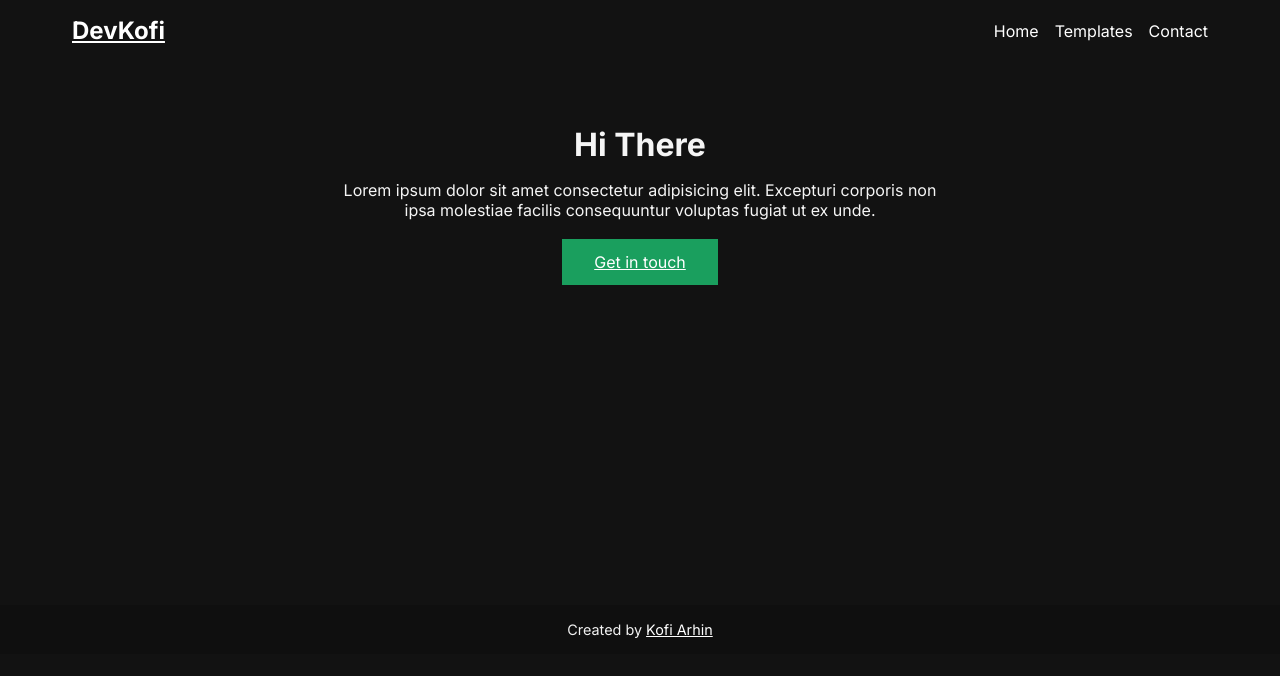
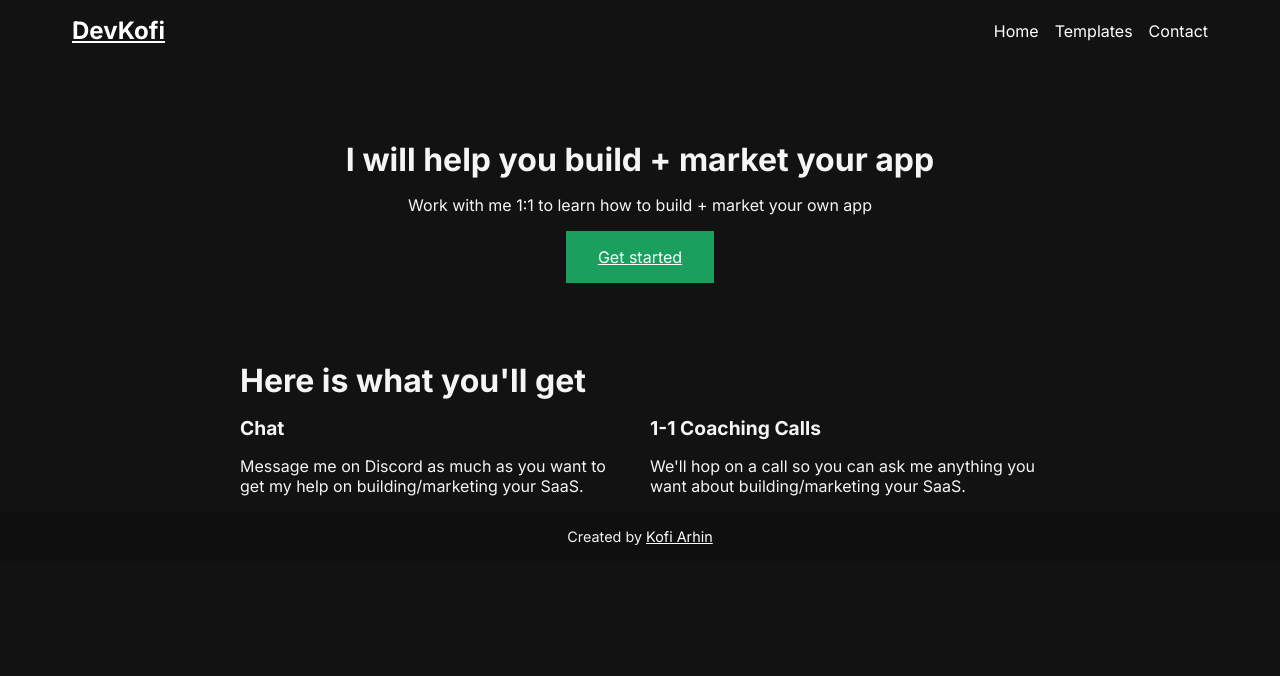
Before and after one commit to kofiarhin/devkofi, a React (Vite) app in the folder client/: page / in a window 1280 px wide. Shown: the top 676 px of the page. Built offline with nearby package versions, Linux system fonts and the light colour scheme.

Commit message:
changed layout

```diff
--- a/client/src/components/Landing/Landing.jsx
+++ b/client/src/components/Landing/Landing.jsx
@@ -5,13 +5,32 @@ import { Link } from "react-router-dom";
 const Landing = () => {
   return (
     <div id="landing">
-      <h1 className="heading">Hi There</h1>
-      <p>
-        Lorem ipsum dolor sit amet consectetur adipisicing elit. Excepturi
-        corporis non ipsa molestiae facilis consequuntur voluptas fugiat ut ex
-        unde.
-      </p>
-      <Link to="/contact">Get in touch</Link>
+      <div className="hero">
+        <h1 className="heading">I will help you build + market your app</h1>
+        <p>Work with me 1:1 to learn how to build + market your own app</p>
+        <Link to="/contact">Get started</Link>
+      </div>
+
+      <div className="services">
+        <h1 className="heading">Here is what you'll get</h1>
+        <div className="services-wrapper">
+          <div className="service-unit">
+            <h2>Chat</h2>
+            <p>
+              Message me on Discord as much as you want to get my help on
+              building/marketing your SaaS.
+            </p>
+          </div>
+
+          <div className="service-unit">
+            <h2>1-1 Coaching Calls</h2>
+            <p>
+              We'll hop on a call so you can ask me anything you want about
+              building/marketing your SaaS.
+            </p>
+          </div>
+        </div>
+      </div>
     </div>
   );
 };
--- a/client/src/components/Landing/landing.styles.scss
+++ b/client/src/components/Landing/landing.styles.scss
@@ -1,27 +1,58 @@
 #landing {
-  min-height: 60vh;
+  margin-bottom: 3rem;
+  max-width: 800px;
+  .hero {
+    height: 300px;
     max-width: 600px;
+    margin: 0 auto;
+    text-align: center;
+    display: flex;
+    flex-direction: column;
+    justify-content: center;
+    align-items: center;
     h1 {
       margin-bottom: 1rem;
     }
-
     p {
-    font-size: 1rem;
-    margin-bottom: 2rem;
+      margin-bottom: 1rem;
     }
     a {
-    padding: 0.8rem 1rem;
+      display: inline-block;
+      color: white;
+      padding: 1rem 2rem;
+      background-color: var(--light-green);
       cursor: pointer;
-    color: white;
-    padding: 0.8rem 2rem;
-    background-color: var(--light-green);
     }
   }
 
+  .services {
+    h1 {
+      font-size: 2rem;
+      margin-bottom: 1rem;
+    }
+    .services-wrapper {
+      .service-unit {
+        margin-bottom: 1rem;
+        h2 {
+          font-size: 1.2rem;
+          margin-bottom: 1rem;
+        }
+        p {
+          font-size: 1rem;
+        }
+      }
+    }
+  }
+}
+
+// media queries
 @media (min-width: 800px) {
   #landing {
     margin: 0 auto;
-    text-align: center;
-    margin-top: 4rem;
+    .services-wrapper {
+      display: grid;
+      grid-template-columns: repeat(2, 1fr);
+      gap: 20px;
     }
   }
+}
```
Lines whose indentation alone changed are shown as unchanged.
